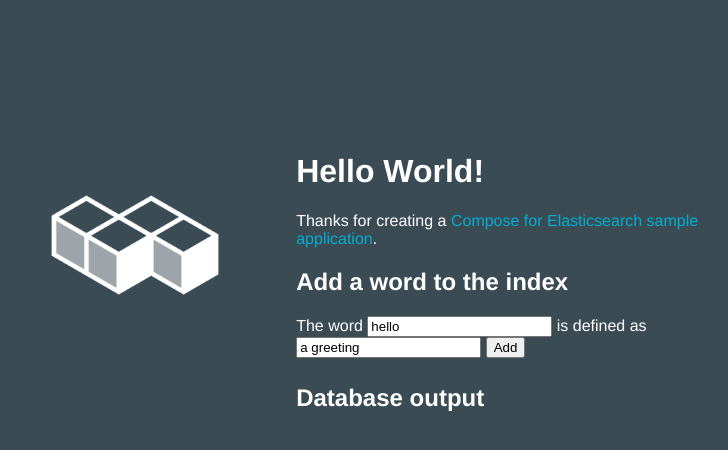
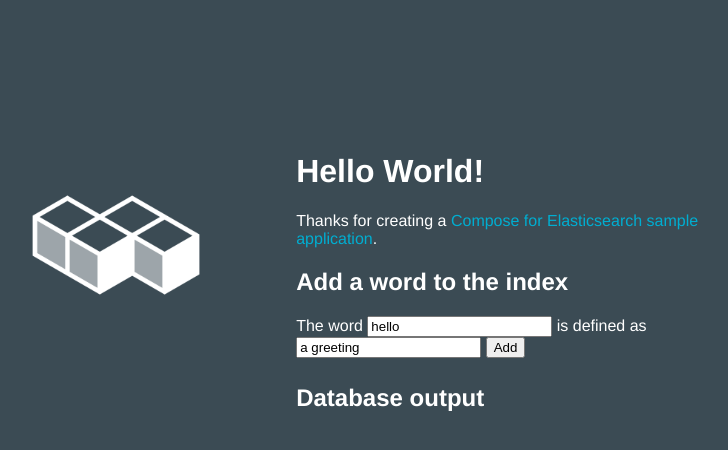
Before and after one commit to IBM-Cloud/compose-elasticsearch-helloworld-nodejs, a website: page public/index.html in a window 1280 px wide. Shown: the whole page, without its empty margins (246-974 px from the left). Drawn offline with nearby package versions, Linux system fonts and the light colour scheme; no server answers.

Commit message:
bug fix and Compose Enterprise details

```diff
--- a/public/stylesheets/style.css
+++ b/public/stylesheets/style.css
@@ -25,9 +25,9 @@
 }
 
 .newappIcon {
-	display: block;
-	margin: 0 auto;
+	display: inline;
 	max-width:200px;
+	float:left;
 }
 
 h1 {
```
Also changed, not shown: README.md.
